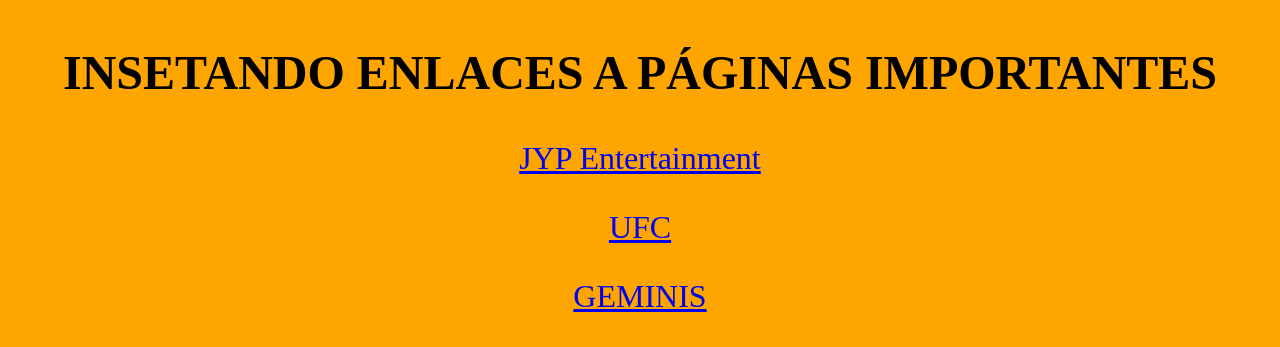
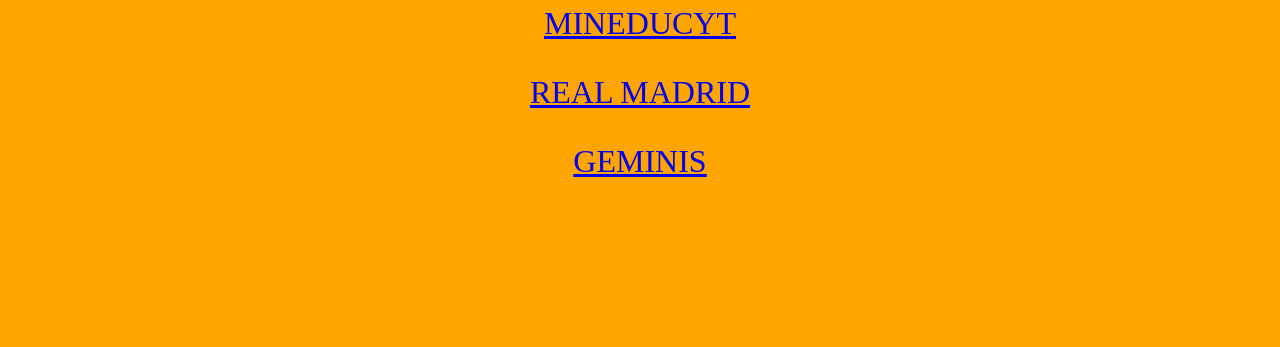
Before and after one commit to zzz7773/harol777, a plain HTML site: page index.html in a window 1280 px wide. Shown: the part 2363-2710 px from the top of the page. After the commit the page ends 2575 px from the top, so only its background shows below. Drawn offline with Linux system fonts and the light colour scheme.

Commit message:
confirmar

```diff
--- a/index.html
+++ b/index.html
@@ -67,13 +67,10 @@ Your browser does not support the video tag.
 </center>
 
 <CENTER>
-<H2>INSETANDO ENLACES A PÁGINAS IMPORTANTES</H2>
+<a href="https://www.mined.gob.sv/">MINEDUCYT</a>
 <p>
-<a href="https://www.jype.com/">JYP Entertainment</a>
+<a href="https://www.realmadrid.com/es-ES">REAL MADRID</a>
 </p>
-<p>
-<a href="https://www.ufcespanol.com/">UFC</a>
-</p>
-<p>
+<P>
 <a href="https://gemini.google.com/app?is_sa=1&is_sa=1&android-min-version=301356232&ios-min-version=322.0&campaign_id=bkws&utm_source=sem&utm_source=google&utm_medium=paid-media&utm_medium=cpc&utm_campaign=app_bkws&utm_campaign=2024esAR_gemfeb&pt=9008&mt=8&ct=p-growth-sem-appbkws&gclsrc=aw.ds&gad_source=1&gad_campaignid=22748244236&gbraid=0AAAAApk5BhkpPAge_E5x9Joa0Hno8JeQP&gclid=Cj0KCQjw0NPGBhCDARIsAGAzpp3iUVl2Xrh-01K-llpphfdRgvqEjSqKmuaAtOO9f7xet0xoEnW5h4UaAg_rEALw_wcB">GEMINIS</a>
 </p>
```
